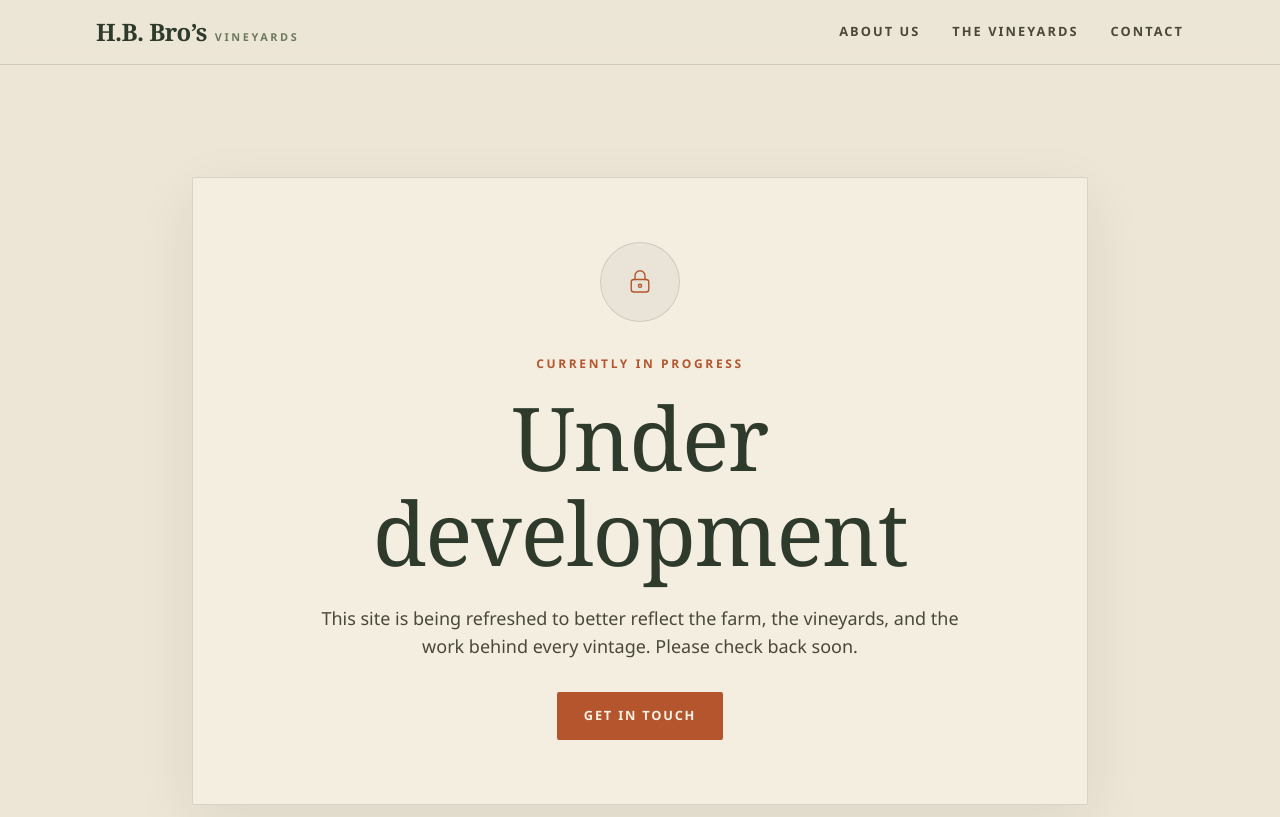
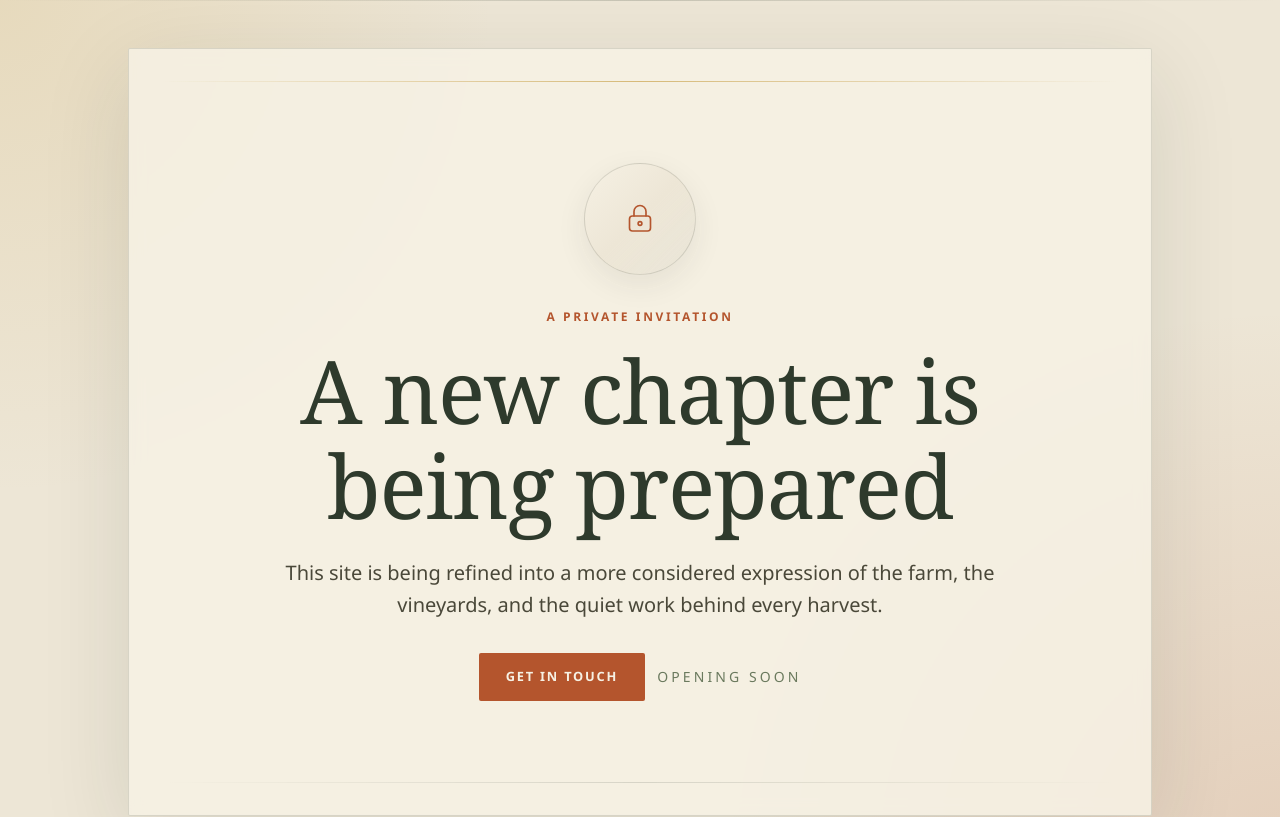
Before and after one commit to SukhmanH/hbwebsite, an Astro site: page / in a window 1280 px wide. Shown: the top 817 px of the page. Built offline with nearby package versions, Linux system fonts and the light colour scheme; Astro itself is replaced by a stand-in of ours.

Commit message:
Refine luxury coming soon homepage

```diff
--- a/src/layouts/Base.astro
+++ b/src/layouts/Base.astro
@@ -8,9 +8,11 @@ import Footer from '../components/Footer.astro';
 interface Props {
   title: string;
   description: string;
+  showHeader?: boolean;
+  showFooter?: boolean;
 }
 
-const { title, description } = Astro.props;
+const { title, description, showHeader = true, showFooter = true } = Astro.props;
 ---
 
 <!doctype html>
@@ -42,11 +44,11 @@ const { title, description } = Astro.props;
     >
       Skip to content
     </a>
-    <Header />
+    {showHeader && <Header />}
     <main id="main">
       <slot />
     </main>
-    <Footer />
+    {showFooter && <Footer />}
 
     <script>
       // Scroll reveal — adds .is-visible once, then unobserves.
--- a/src/pages/index.astro
+++ b/src/pages/index.astro
@@ -5,14 +5,22 @@ import Base from '../layouts/Base.astro';
 <Base
   title="H.B. Bro's Vineyards — Under Development"
   description="The H.B. Bro's Vineyards website is currently under development."
+  showHeader={false}
+  showFooter={false}
 >
-  <section class="px-5 py-20 sm:px-8 sm:py-28">
-    <div class="mx-auto flex min-h-[70vh] max-w-4xl flex-col items-center justify-center rounded-[2px] border border-vine-900/15 bg-bone-50/80 px-6 py-16 text-center shadow-[0_18px_60px_rgba(32,41,32,0.08)] sm:px-10 lg:px-16">
-      <div class="mb-8 flex h-20 w-20 items-center justify-center rounded-full border border-vine-900/15 bg-vine-900/5">
+  <section class="relative isolate overflow-hidden px-5 py-8 sm:px-8 sm:py-10 lg:py-12">
+    <div class="absolute inset-0 bg-[radial-gradient(circle_at_top_left,_rgba(201,162,75,0.18),_transparent_32%),radial-gradient(circle_at_bottom_right,_rgba(180,85,45,0.16),_transparent_36%)]" />
+    <div class="absolute inset-x-0 top-0 h-px bg-gradient-to-r from-transparent via-vine-900/20 to-transparent" />
+
+    <div class="relative mx-auto flex min-h-[calc(100vh-2rem)] max-w-5xl flex-col items-center justify-center rounded-[2px] border border-vine-900/15 bg-bone-50/85 px-6 py-16 text-center shadow-[0_24px_90px_rgba(32,41,32,0.12)] backdrop-blur-sm sm:px-10 lg:px-16 lg:py-20">
+      <div class="absolute inset-x-8 top-8 h-px bg-gradient-to-r from-transparent via-gold-400/70 to-transparent" />
+      <div class="absolute inset-x-8 bottom-8 h-px bg-gradient-to-r from-transparent via-vine-900/15 to-transparent" />
+
+      <div class="mb-8 flex h-24 w-24 items-center justify-center rounded-full border border-vine-900/15 bg-gradient-to-br from-bone-50 via-bone-100 to-vine-900/5 shadow-[0_10px_30px_rgba(32,41,32,0.08)] sm:h-28 sm:w-28">
         <svg
           aria-hidden="true"
           viewBox="0 0 64 64"
-          class="h-10 w-10 text-clay-500"
+          class="h-11 w-11 text-clay-500 sm:h-12 sm:w-12"
           fill="none"
           stroke="currentColor"
           stroke-width="2.2"
@@ -25,14 +33,19 @@ import Base from '../layouts/Base.astro';
         </svg>
       </div>
 
-      <p class="eyebrow">Currently in progress</p>
-      <h1 class="display-xl mt-4">Under development</h1>
-      <p class="prose-col mt-6 text-lg text-ink-700">
-        This site is being refreshed to better reflect the farm, the vineyards,
-        and the work behind every vintage. Please check back soon.
+      <p class="eyebrow">A private invitation</p>
+      <h1 class="display-xl mt-4 max-w-3xl">A new chapter is being prepared</h1>
+      <p class="prose-col mt-6 text-lg leading-8 text-ink-700 sm:text-xl">
+        This site is being refined into a more considered expression of the
+        farm, the vineyards, and the quiet work behind every harvest.
       </p>
 
-      <a href="/contact" class="btn btn-clay mt-8">Get in touch</a>
+      <div class="mt-8 flex flex-col items-center gap-3 sm:flex-row">
+        <a href="/contact" class="btn btn-clay">Get in touch</a>
+        <span class="text-sm uppercase tracking-[0.22em] text-olive-500">
+          Opening soon
+        </span>
+      </div>
     </div>
   </section>
 </Base>
```
